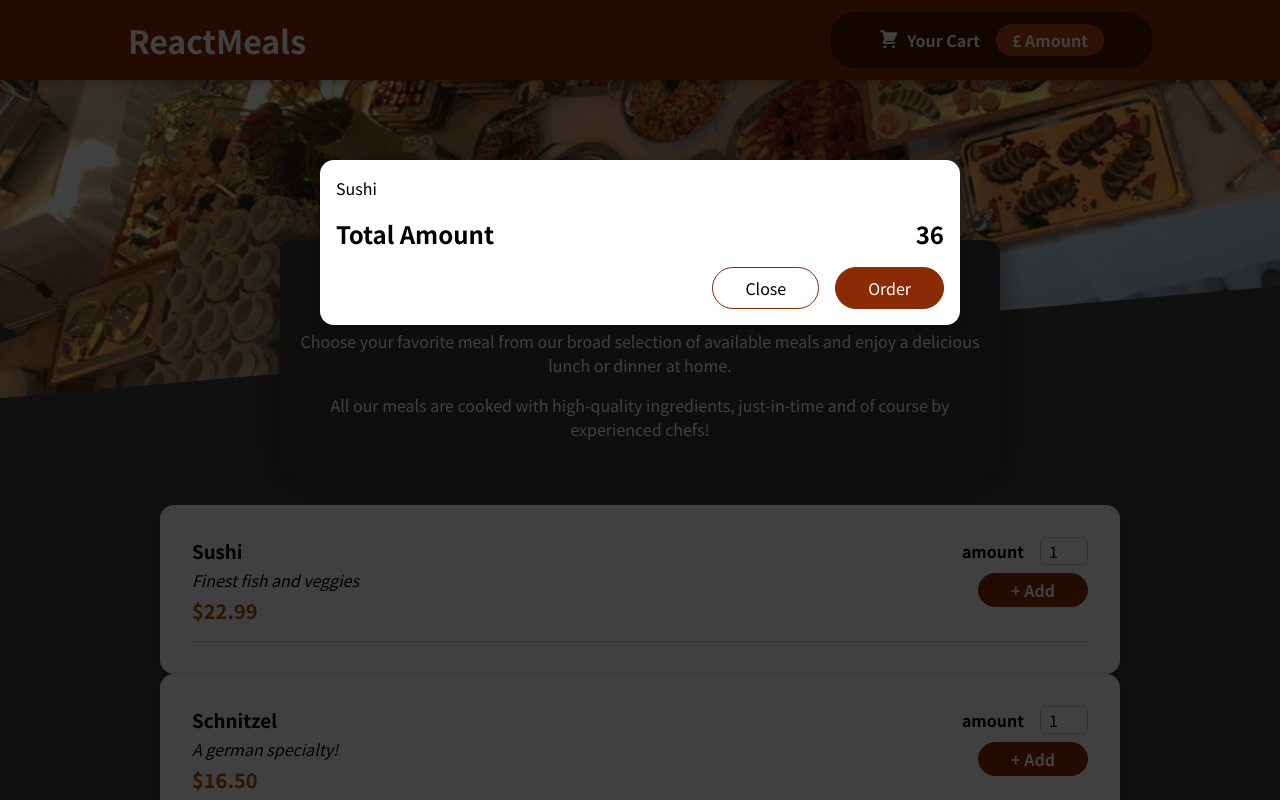
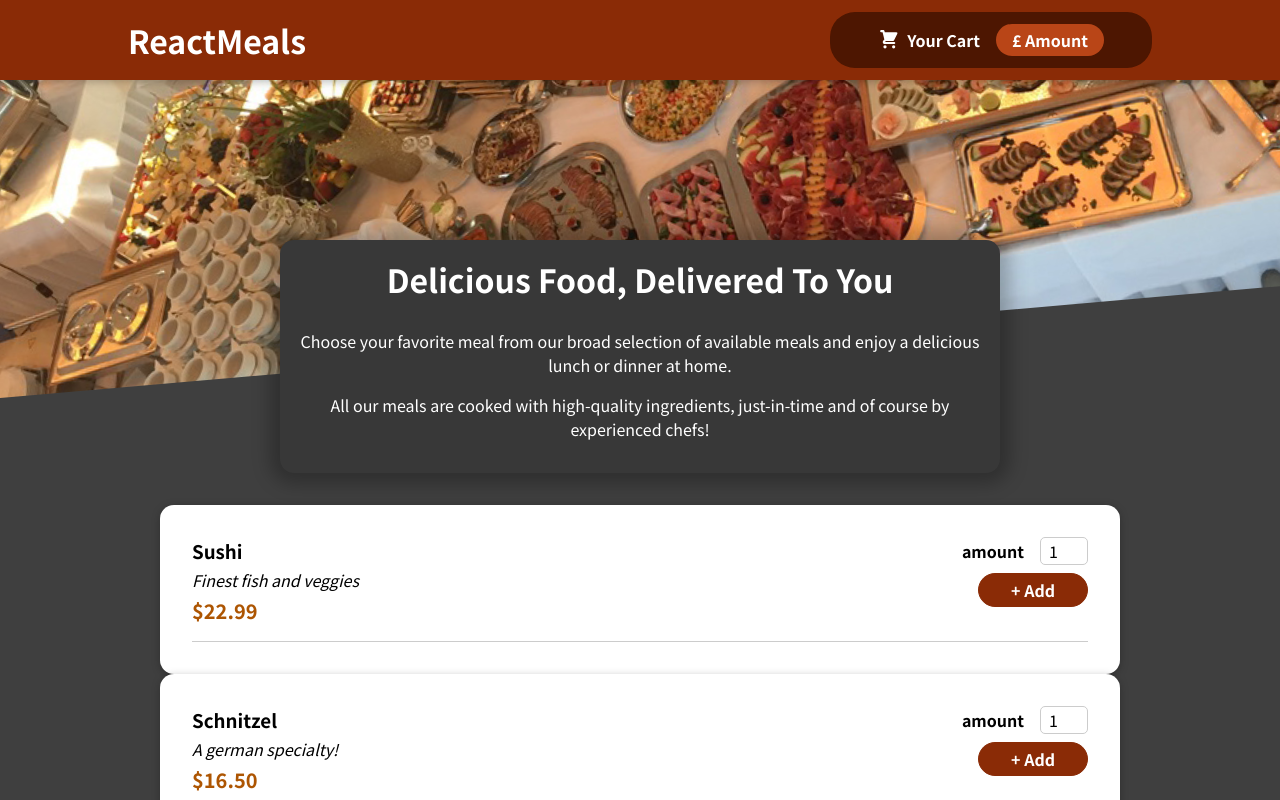
Before and after one commit to OzgurFiratSayin/react-food-app, a React (Create React App) app: page / in a window 1280 px wide. Shown: the top 800 px of the page. Built offline with nearby package versions, Linux system fonts and the light colour scheme.

Commit message:
Added cart display/hide state management

```diff
--- a/src/App.js
+++ b/src/App.js
@@ -1,15 +1,27 @@
-import React from 'react';
+import React, { useState } from 'react';
 
 import Header from './components/Layout/Header';
 import Meals from './components/Meals/Meals';
 import Cart from './components/Cart/Cart';
 
 function App() {
+  const [cartIsShown, setCartIsShown] = useState(false);
+
+  const displayCartHandler = () => {
+    setCartIsShown(true);
+  };
+
+  const hideCartHandler = () => {
+    setCartIsShown(false);
+  };
+
   return (
     <React.Fragment>
-      <Cart />
-      <Header />
-      <Meals />
+      {cartIsShown && <Cart onClose={hideCartHandler} />}
+      <Header onDisplayCart={displayCartHandler} />
+      <main>
+        <Meals />
+      </main>
     </React.Fragment>
   );
 }
--- a/src/components/Cart/Cart.js
+++ b/src/components/Cart/Cart.js
@@ -14,14 +14,16 @@
   );
 
   return (
-    <Modal>
+    <Modal onClose={props.onClose}>
       {cartItems}
       <div className={classes.total}>
         <span>Total Amount</span>
         <span>36</span>
       </div>
       <div className={classes.actions}>
-        <button classname={classes['button--alt']}>Close</button>
+        <button classname={classes['button--alt']} onClick={props.onClose}>
+          Close
+        </button>
         <button className={classes.button}>Order</button>
       </div>
     </Modal>
--- a/src/components/Layout/Header.js
+++ b/src/components/Layout/Header.js
@@ -5,12 +5,12 @@
 import headerImage from '../../assets/meals.jpg';
 import classes from './Header.module.css';
 
-const Header = () => {
+const Header = (props) => {
   return (
     <React.Fragment>
       <header className={classes.header}>
         <h1>ReactMeals</h1>
-        <HeaderCartButton />
+        <HeaderCartButton onClick={props.onDisplayCart} />
       </header>
       <div className={classes['main-image']}>
         <img src={headerImage} className={classes.img} alt='Dinner table full of food'/>
--- a/src/components/Layout/HeaderCartButton.js
+++ b/src/components/Layout/HeaderCartButton.js
@@ -6,7 +6,7 @@
 
 const HeaderCartButton = (props) => {
   return (
-    <button className={classes.button}>
+    <button className={classes.button} onClick={props.onClick}>
       <span className={classes.icon}>
         <CartIcon />
       </span>
--- a/src/components/UI/Modal.js
+++ b/src/components/UI/Modal.js
@@ -5,7 +5,7 @@
 
 const Backdrop = (props) => {
   return (
-    <div className={classes.backdrop}></div>
+    <div className={classes.backdrop} onClick={props.onClose}></div>
   )
 }
 
@@ -22,7 +22,7 @@
 const Modal = (props) => {
   return (
     <React.Fragment>
-      {ReactDOM.createPortal(<Backdrop />, portalElement)}
+      {ReactDOM.createPortal(<Backdrop onClose={props.onClose} />, portalElement)}
       {ReactDOM.createPortal(<ModalOverlay>{props.children}</ModalOverlay>, portalElement)}
     </React.Fragment>
   );
```
Also changed, not shown: 1 other file (tests, documents, lock files or other folders).
